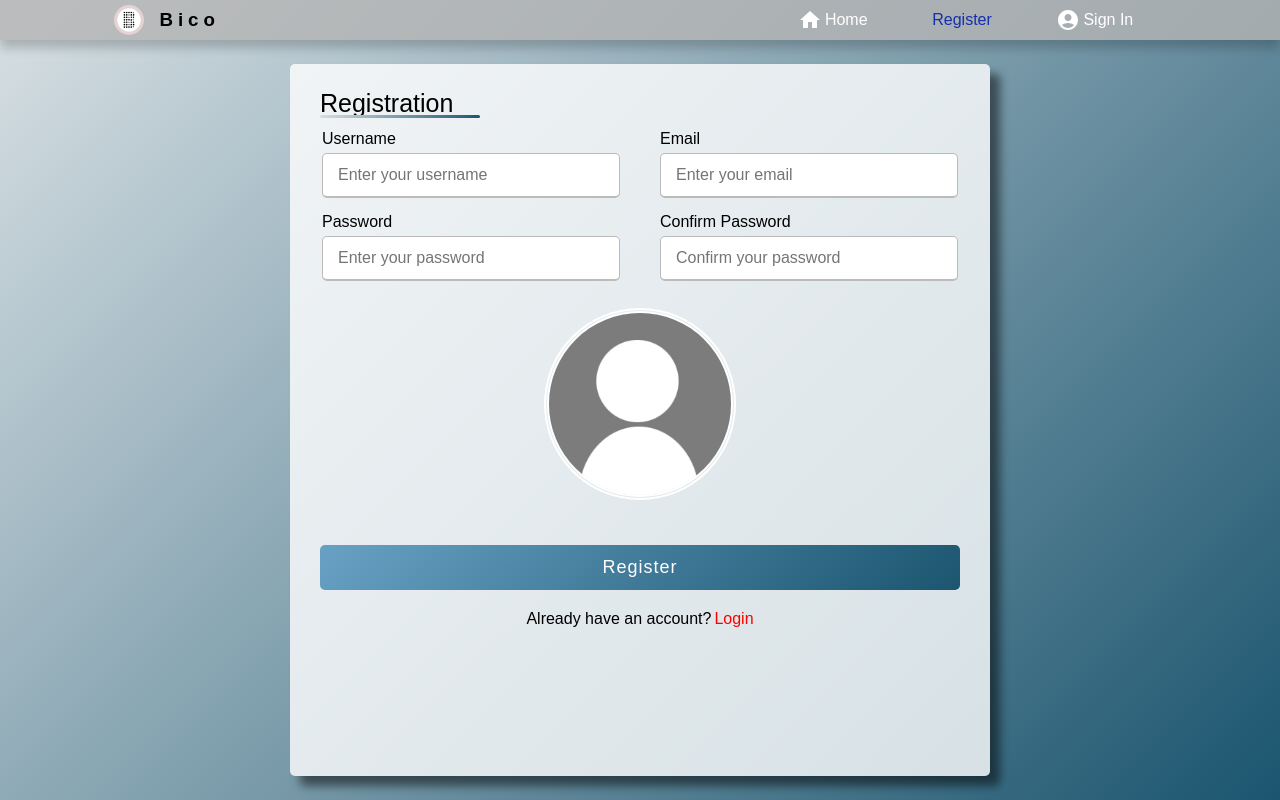
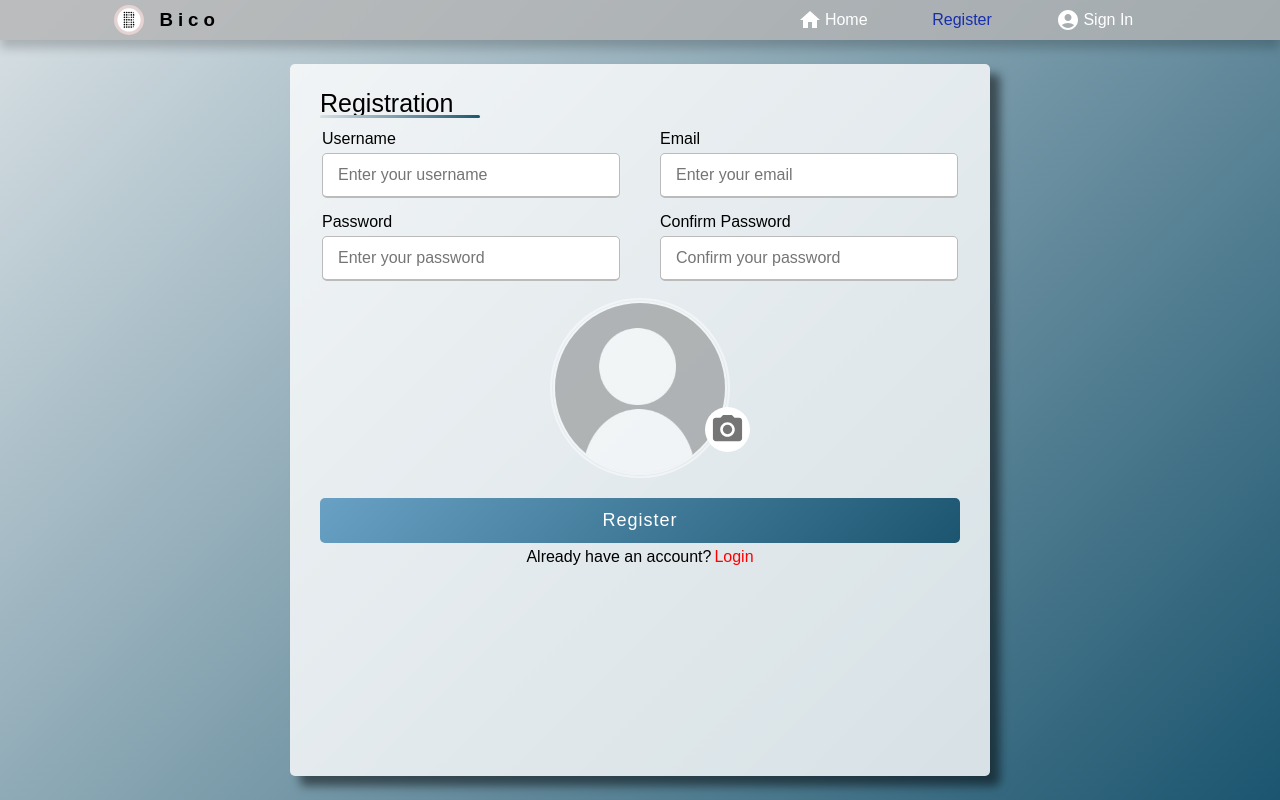
Before and after one commit to nocturnalhum/Bico, a React (Create React App) app in the folder frontend/: page /register in a window 1280 px wide. Built offline with nearby package versions, Linux system fonts and the light colour scheme; the HTML template or start-up script is replaced by a standard one.

Commit message:
Fixed CSS issues with gradient background, Registration from, Avatar, and Camera button positioning

```diff
--- a/frontend/src/App.js
+++ b/frontend/src/App.js
@@ -1,5 +1,5 @@
 import { BrowserRouter as Router, Route, Routes } from 'react-router-dom';
-import ImageUpload from './components/ImageUpload';
+import ImageUpload from './components/cropper/Cropper';
 import Error from './pages/Error/Error';
 import Home from './pages/Home/Home';
 import Login from './pages/Login/Login';
--- /dev/null
+++ b/frontend/src/components/avatar/Avatar.js
@@ -0,0 +1,113 @@
+import React, { useState } from 'react';
+import './avatar.css';
+import ClickAwayListener from '@mui/material/ClickAwayListener';
+import Grow from '@mui/material/Grow';
+import Paper from '@mui/material/Paper';
+import Popper from '@mui/material/Popper';
+import MenuItem from '@mui/material/MenuItem';
+import MenuList from '@mui/material/MenuList';
+import { Button, IconButton } from '@mui/material';
+import CameraAltIcon from '@mui/icons-material/CameraAlt';
+import CameraIcon from '@mui/icons-material/Camera';
+import PhotoCameraIcon from '@mui/icons-material/PhotoCamera';
+
+const RenderAvatar = () => {
+  const [showCropper, setShowCropper] = useState(null);
+  const [open, setOpen] = React.useState(false);
+  const anchorRef = React.useRef(null);
+
+  const handleToggle = () => {
+    setOpen((prevOpen) => !prevOpen);
+  };
+
+  const handleClose = (event) => {
+    if (anchorRef.current && anchorRef.current.contains(event.target)) {
+      return;
+    }
+
+    setOpen(false);
+  };
+
+  function handleListKeyDown(event) {
+    if (event.key === 'Tab') {
+      event.preventDefault();
+      setOpen(false);
+    } else if (event.key === 'Escape') {
+      setOpen(false);
+    }
+  }
+
+  const prevOpen = React.useRef(open);
+  React.useEffect(() => {
+    if (prevOpen.current === true && open === false) {
+      anchorRef.current.focus();
+    }
+
+    prevOpen.current = open;
+  }, [open]);
+
+  return (
+    <div className='avatar-container'>
+      <div className='avatar'>
+        <img src='/noAvatar.jpg' alt='' />
+        <div className='camera-btn'>
+          <IconButton
+            ref={anchorRef}
+            id='composition-button'
+            aria-controls={open ? 'composition-menu' : undefined}
+            aria-expanded={open ? 'true' : undefined}
+            aria-haspopup='true'
+            onClick={handleToggle}
+            sx={{ '&:hover': { backgroundColor: 'rgba(225, 225, 225, 0.0)' } }}
+          >
+            <div className='camera-icon'>
+              <PhotoCameraIcon
+                style={{
+                  fontSize: '35px',
+                  opacity: '100%',
+                }}
+              />
+            </div>
+          </IconButton>
+        </div>
+      </div>
+
+      <Popper
+        open={open}
+        anchorEl={anchorRef.current}
+        role={undefined}
+        placement='bottom-start'
+        transition
+        disablePortal
+      >
+        {({ TransitionProps, placement }) => (
+          <Grow
+            {...TransitionProps}
+            style={{
+              transformOrigin:
+                placement === 'bottom-start' ? 'left top' : 'left bottom',
+            }}
+          >
+            <Paper>
+              <ClickAwayListener onClickAway={handleClose}>
+                <MenuList
+                  autoFocusItem={open}
+                  id='composition-menu'
+                  aria-labelledby='composition-button'
+                  onKeyDown={handleListKeyDown}
+                >
+                  <MenuItem onClick={handleClose}>View</MenuItem>
+                  <MenuItem onClick={handleClose}>Change</MenuItem>
+                  <MenuItem onClick={handleClose}>Delete</MenuItem>
+                </MenuList>
+              </ClickAwayListener>
+            </Paper>
+          </Grow>
+        )}
+      </Popper>
+      {showCropper && <RenderAvatar />}
+    </div>
+  );
+};
+
+export default RenderAvatar;
--- /dev/null
+++ b/frontend/src/components/avatar/avatar.css
@@ -0,0 +1,41 @@
+.avatar-container {
+  width: 100%;
+  height: 20vh;
+  display: flex;
+  align-items: center;
+  justify-content: center;
+}
+
+.avatar {
+  height: 180px;
+  align-items: center;
+  z-index: 100;
+}
+
+.avatar img {
+  height: 100%;
+  border-radius: 50%;
+  border: 5px double white;
+  opacity: 50%;
+}
+
+.camera-btn {
+  position: relative;
+  /* background-color: red; */
+  display: flex;
+  align-items: center;
+  justify-content: center;
+  width: 45px;
+  height: 45px;
+  bottom: 75px;
+  left: 155px;
+}
+.camera-icon {
+  border-radius: 50%;
+  background: white;
+  width: 45px;
+  height: 45px;
+  display: flex;
+  align-items: center;
+  justify-content: center;
+}
--- a/frontend/src/components/ImageUpload.js
+++ b/frontend/src/components/cropper/Cropper.js
@@ -1,8 +1,8 @@
 import React, { useRef, useState } from 'react';
-import './imageUpload.css';
+import './cropper.css';
 import Cropper from 'react-easy-crop';
 import { Slider, Button } from '@mui/material';
-import { generateDownload } from '../utils/cropImage';
+import { generateDownload } from '../../utils/cropImage';
 
 const ImageUpload = () => {
   const inputRef = useRef();
@@ -54,7 +54,11 @@ const ImageUpload = () => {
               />
             </div>
           </>
-        ) : null}
+        ) : (
+          <div className='avatar'>
+            <img src='/noAvatar.jpg' alt='' />
+          </div>
+        )}
       </div>
       <div className='container-buttons'>
         <input
@@ -64,16 +68,13 @@ const ImageUpload = () => {
           style={{ display: 'none' }}
           onChange={onSelectFile}
         />
-        <Button
-          sx={{ width: '120px' }}
-          variant='contained'
-          onClick={triggerFileSelectPopup}
-        >
+        <Button variant='contained' onClick={triggerFileSelectPopup}>
           Choose
         </Button>
-        <Button sx={{ width: '120px' }} variant='contained'>
-          Download
+        <Button variant='contained' onClick={() => setImage(null)}>
+          Clear
         </Button>
+        <Button variant='contained'>Upload</Button>
       </div>
     </div>
   );
--- a/frontend/src/components/imageUpload.css
+++ b/frontend/src/components/cropper/cropper.css
@@ -6,11 +6,13 @@
 .container-cropper {
   height: 90%;
   padding: 10px;
+  display: flex;
+  align-items: center;
+  justify-content: center;
 }
 
 .cropper {
   height: 90%;
-  position: relative;
 }
 
 .slider {
@@ -28,3 +30,8 @@
   align-items: center;
   justify-content: center;
 }
+
+.container-buttons Button {
+  margin-left: 15px;
+  width: 100px;
+}
--- a/frontend/src/pages/Home/home.css
+++ b/frontend/src/pages/Home/home.css
@@ -0,0 +1,4 @@
+.home-container {
+  height: 95vh;
+  width: 100vw;
+}
--- a/frontend/src/pages/Register/Register.js
+++ b/frontend/src/pages/Register/Register.js
@@ -2,6 +2,7 @@ import React, { useState } from 'react';
 import { Link, useNavigate } from 'react-router-dom';
 import axios from 'axios';
 import './register.css';
+import RenderAvatar from '../../components/avatar/Avatar';
 
 export default function Register() {
   const [username, setUsername] = useState('');
@@ -103,9 +104,8 @@ export default function Register() {
             </div>
           </div>
 
-          <div className='profileAvatar'>
-            <img src='/noAvatar.jpg' alt='' className='avatar' />
-          </div>
+          <RenderAvatar />
+
           {error && <span className='error-message'>{error}</span>}
           <div className='button'>
             <input type='submit' value='Register' />
--- a/frontend/src/pages/Register/register.css
+++ b/frontend/src/pages/Register/register.css
@@ -2,10 +2,11 @@
   background-color: rgba(255, 255, 255, 0.8);
   max-width: 700px;
   width: 95%;
-  /* height: 95%; */
+  height: 100%;
   padding: 25px 30px;
   border-radius: 5px;
   box-shadow: 10px 10px 10px rgba(0, 0, 0, 0.5);
+  z-index: 0;
 }
 
 .registerWrapper .title {
@@ -31,14 +32,12 @@
   flex-wrap: wrap;
   justify-content: space-between;
   margin: 12px 2px 12px 2px;
-  /* flex: 200px; */
 }
 
 form .form-details .input-box {
   /* background-color: blueviolet; */
   margin-bottom: 15px;
   width: calc(100% / 2 - 20px);
-  /* width: 100%; */
 }
 
 .form-details .input-box .details {
@@ -64,21 +63,10 @@ form .form-details .input-box {
   transition: all 0.3s ease;
 }
 
-.registerWrapper form .profileAvatar {
-  /* background-color: salmon; */
-  display: flex;
-  justify-content: center;
-  align-items: center;
-}
-.registerWrapper form .profileAvatar img {
-  width: 30%;
-  border-radius: 50%;
-  border: 5px double #fff;
-}
 .registerWrapper form .button {
   /* background-color: mediumaquamarine; */
   height: 45px;
-  margin: 45px 0;
+  margin: 30px 0;
 }
 
 form .button input {
@@ -99,11 +87,13 @@ form .button input {
   position: relative;
   text-align: center;
   bottom: 25px;
+  z-index: -1;
 }
 
 .login-register {
   margin-left: 3px;
   color: red;
+  bottom: 50px;
   text-decoration: none;
 }
 
```
